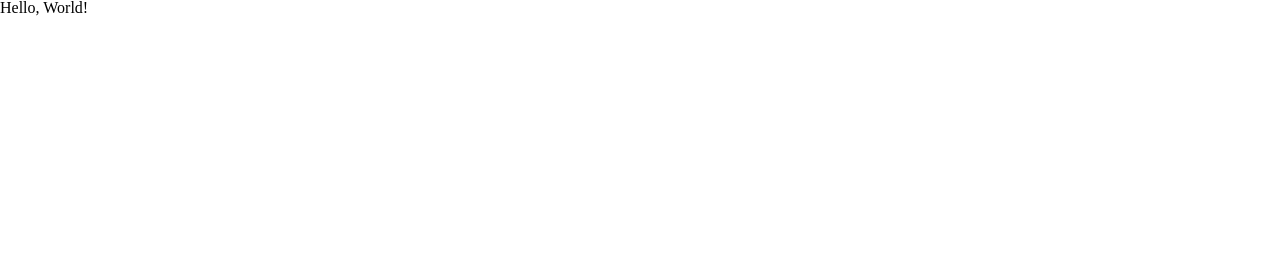
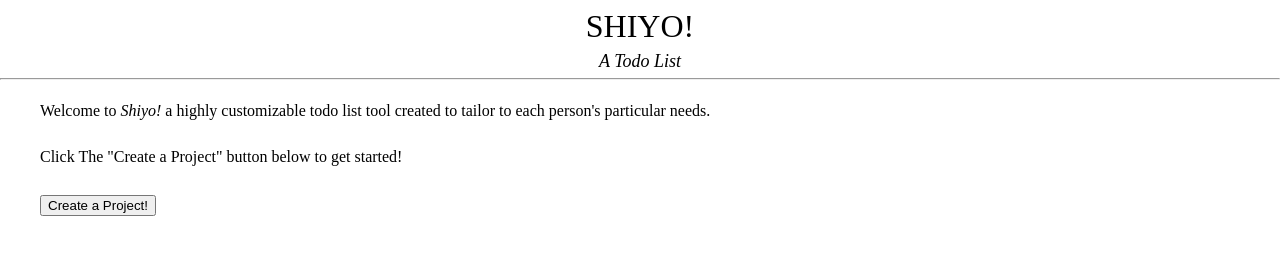
Before and after one commit to Tucker-B/TODOList, a website built with webpack: page dist/index.html in a window 1280 px wide. Built offline with nearby package versions, Linux system fonts and the light colour scheme.

Commit message:
Update index.html to have website title and some basic information. Update index.js to have a click event listener on a button to show future form that will create a project. Update project.js to have createProjectForm() function that creates form to create a project.

```diff
--- a/css/styles.css
+++ b/css/styles.css
@@ -0,0 +1,26 @@
+h1 {
+    font-size: xx-large;
+    text-align: center;
+
+    padding: 10px;
+}
+
+h2 {
+    font-size: large;
+    text-align: center;
+}
+
+i {
+    font-style: italic;
+}
+
+p {
+    padding-top: 15px;
+    padding-bottom: 15px;
+    padding-left: 40px;
+    padding-right: 40px;
+}
+
+#Project-Create-Button {
+    text-align: center;
+}
--- a/src/index.js
+++ b/src/index.js
@@ -1,5 +1,5 @@
 console.log("Running inside /src/ via index.js");
-import {Project} from "./project.js"
+import {Project, createProjectForm} from "./project.js"
 import {TodoList} from "./todoList"
 import {TodoItem} from "./todoItem"
 
@@ -12,6 +12,20 @@ japaneseTodoList.addTodoItem(japaneseTodoItemTwo);
 
 console.log(japaneseTodoList.name);
 
+(function clickListener() {
+    let projectCreateButton = document.querySelector(`#Project-Create-Button`);
+
+    projectCreateButton.addEventListener('click', () => {
+
+        projectCreateButton.textContent = "Hello";
+
+        createProjectForm();
+
+    });
+
+
+})();
+
 // 4. Separate Application logic. & Separate that from DOM-related code
 
 // 5. Functionality:
--- a/src/project.js
+++ b/src/project.js
@@ -18,4 +18,14 @@ class Project {
     }
 }
 
-export {Project}
+function createProjectForm() {
+
+    let container = document.querySelector(`#content`);
+
+    let formElement = document.createElement('form');
+
+    container.appendChild(formElement);
+
+}
+
+export {Project, createProjectForm}
```
Also changed, not shown: dist/index.html, dist/main.js.
